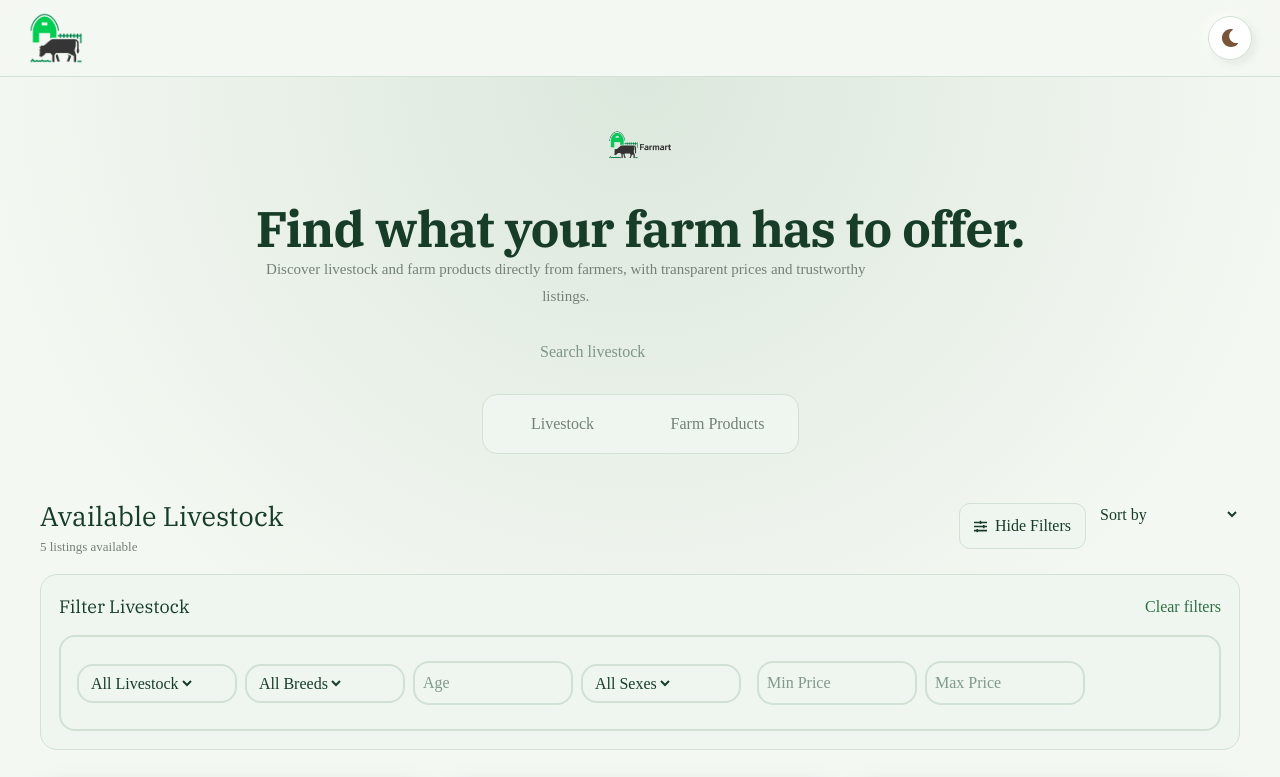
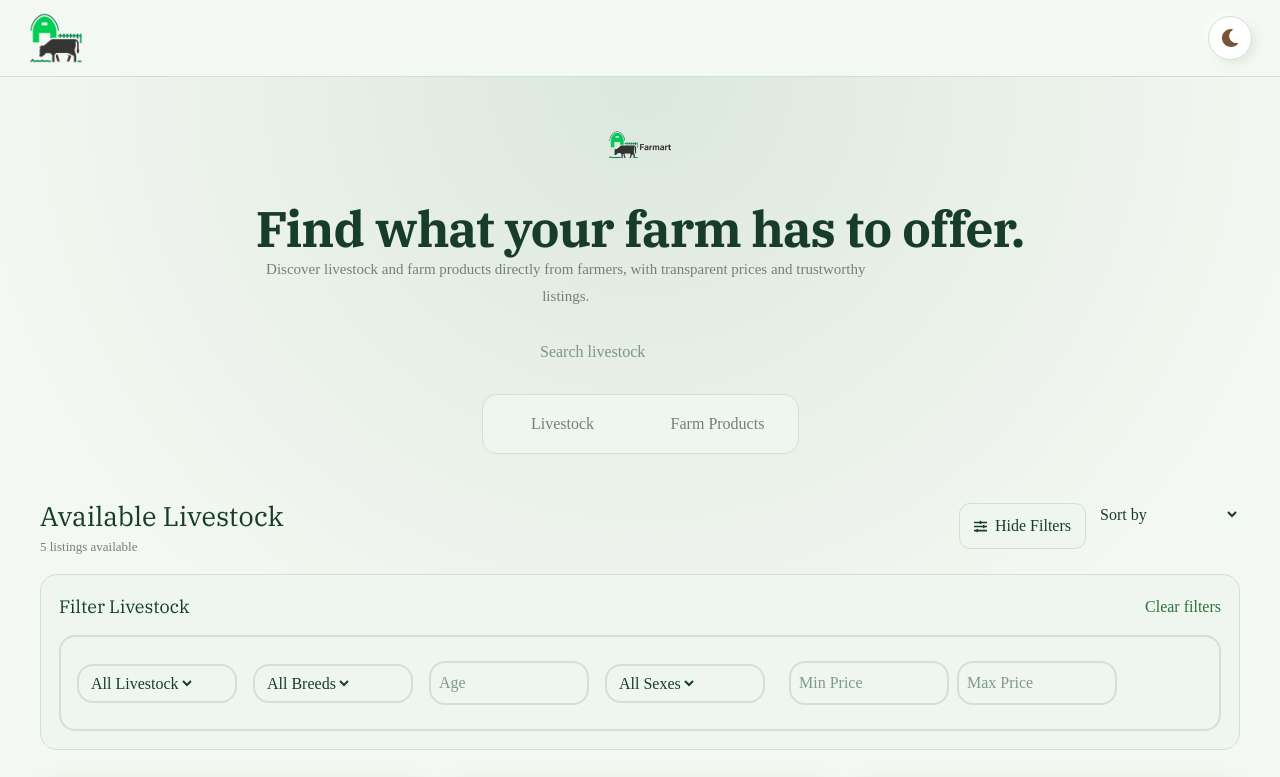
Before and after one commit to ryanndigitalsolutionz/farmart, a React (Vite) app in the folder frontend/: page /buyer in a window 1280 px wide. Shown: the top 777 px of the page. Built offline with nearby package versions, Linux system fonts and the light colour scheme; grey boxes are pictures that could not be loaded; a web font is replaced by a local one.

Commit message:
package json

```diff
--- a/frontend/src/components/marketplace/FilterPanel.jsx
+++ b/frontend/src/components/marketplace/FilterPanel.jsx
@@ -19,7 +19,9 @@ function FilterPanel({
   setMaxPrice,
 }) {
   return (
-    <div className="filter-panel flex flex-wrap overflow-hidden gap-2 items-center p-4 border-2 rounded-2xl border-(--farm-green-border) w-full">
+    <div
+      className="filter-panel flex flex-wrap overflow-hidden
+      gap-4 items-center p-4  border-2 rounded-2xl border-(--farm-green-border)  w-full">
 
       <LivestockTypeFilter
         type={type}
```
